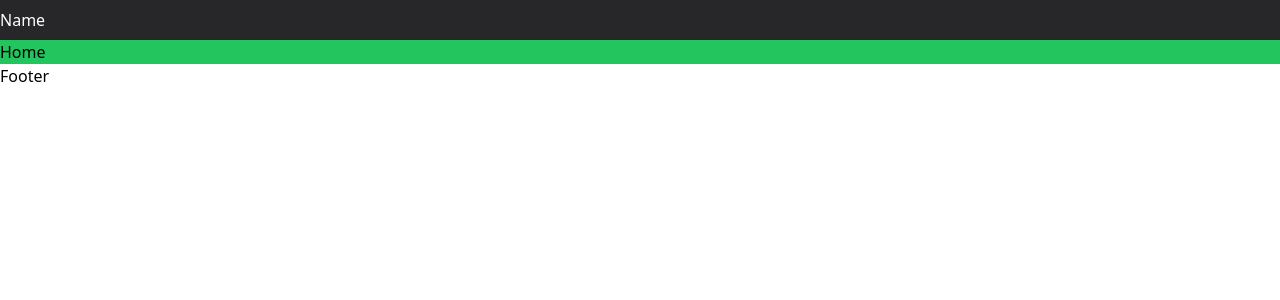
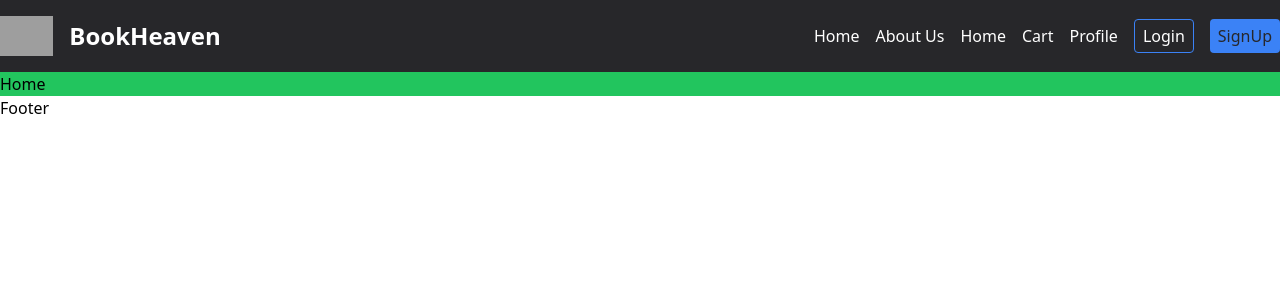
Before and after one commit to pavankumarvn1518/bookWepPage, a React (Vite) app in the folder book/frontend/: page / in a window 1280 px wide. Shown: the top 300 px of the page. Built offline with nearby package versions, Linux system fonts and the light colour scheme; grey boxes are pictures that could not be loaded.

Commit message:
nav bar  is completed

```diff
--- a/book/frontend/src/components/Navbar.jsx
+++ b/book/frontend/src/components/Navbar.jsx
@@ -1,11 +1,59 @@
 import React from 'react';
 
-function Navbar() {
+const  Navbar = () => {
+  const links = [
+    {
+      title:"Home",
+      link:"/"
+    },
+    {
+      title:"About Us",
+      link:"/about-us"
+    },
+    {
+      title:"Home",
+      link:"/all-books"
+    },
+    {
+      title:"Cart",
+      link:"/cart"
+    },
+    {
+      title:"Profile",
+      link:"/profile"
+    },
+
+  ];
   return (
-    <div className='bg-zinc-800 text-white px-8a py-2 '>
-      Name
+    <div className='flex bg-zinc-800 text-white px-8a py-4 items-center justify-between'>
+      <div className='flex items-center' >
+        <img src="https://cdn-icons-png.flaticon.com/128/10433/10433049.png"
+        className='h-10 me-4'
+        alt="logo" />
+       <h1 className='text-2xl font-semibold'> BookHeaven </h1>
+        </div>
+      <div className='nav-links-bookheaven flex items-center gap-4'>
+       <div className='flex gap-4'>
+       {links.map((items,i)=> (
+          <div className='hover:text-blue-500 trainsition-all duration-300'
+           key={i}
+           >
+            {items.title}</div>
+          ))}
+       </div>
+       <div className='flex gap-4'>
+       <button className='px-2 py-1 border border-blue-500  rounded hover:bg-white hover:text-zinc-800 transition-all-300'>
+        Login
+        </button>
+
+       <button className='px-2 py-1 bg-blue-500 text-zinc-800 rounded hover:bg-white hover:text-zinc-800 transition-all-300'>
+        SignUp
+        </button>
+       </div>
+      </div>
+
     </div>
-  )
-}
+  );
+};
 
 export default Navbar
```
